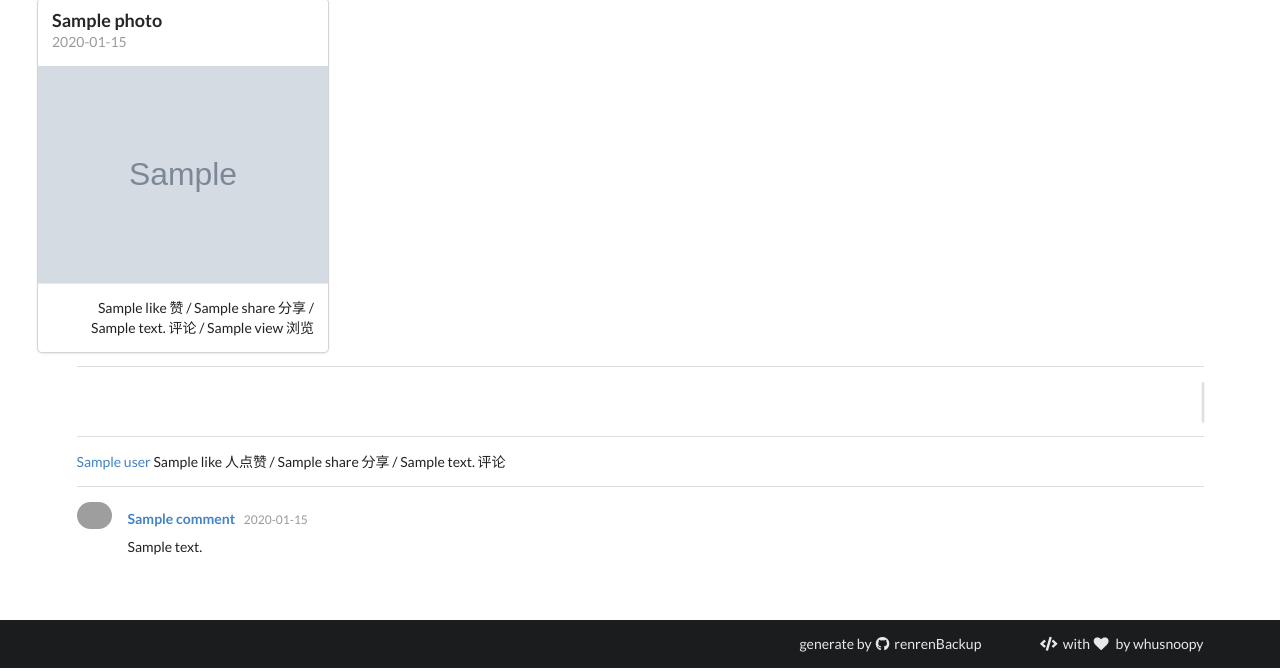
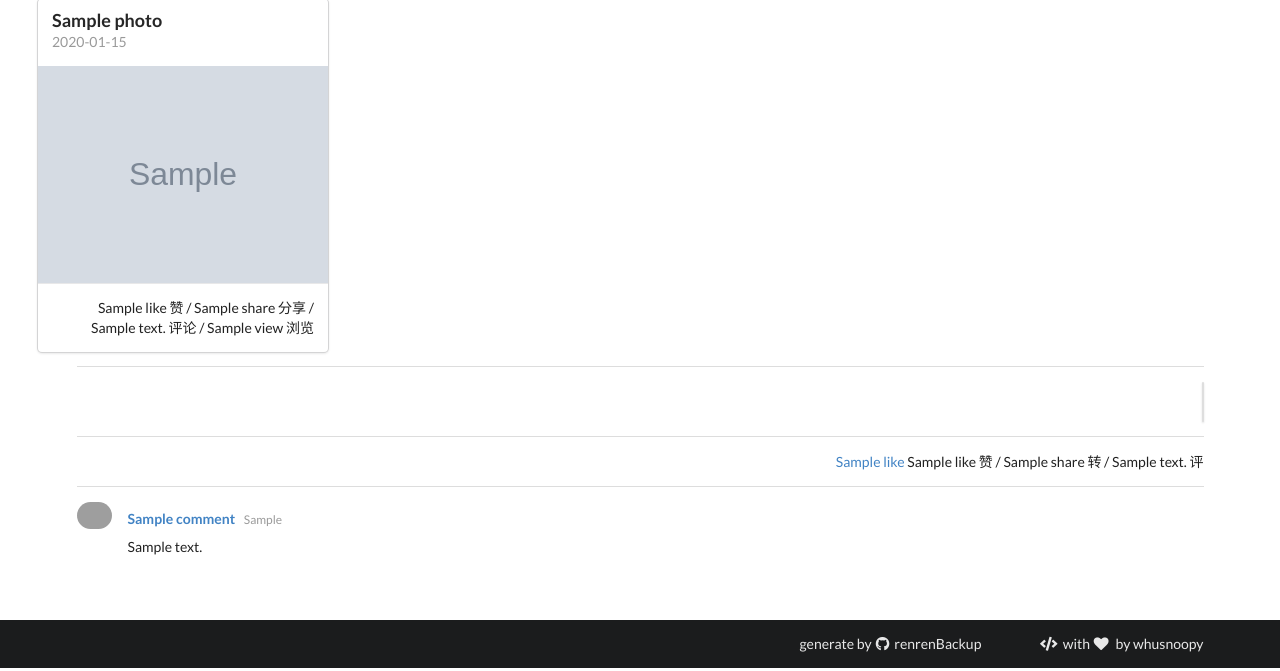
Before and after one commit to whusnoopy/renrenBackup, a Flask app: template templates/album.html in a window 1280 px wide. Shown: the part 129-800 px from the top of the page. Run offline with Flask 2, Linux system fonts and the light colour scheme; the template is opened without the code that fills it: most values are stand-ins (such as "Sample title", 1, 10 or a date in 2020); grey boxes marked "Sample" are stand-in pictures; some libraries are stand-ins or nearby versions; grey boxes are pictures that could not be loaded.

Commit message:
MOD: 相册详情页直接显示点赞和评论

```diff
--- a/templates/album.html
+++ b/templates/album.html
@@ -1,5 +1,5 @@
 {% extends "layout.html" %}
-{% from "utils.html" import pager %}
+{% from "utils.html" import pager, like_list, comments_list %}
 
 {% block content %}
 <h2 class="ui dividing header">
@@ -30,38 +30,14 @@
 
 {{ pager('album_detail_page', page, total_page, album.id) }}
 
-<div class="album-extra">
-    <div class="ui divider"></div>
-    <div class="album-likes">
-        {% for l in likes %}
-            {% if index0 %},{% endif %}
-            <a href="http://www.renren.com/profile.do?id={{ l.uid }}" target="_blank">{{ users[l.uid].name }}</a>
-        {% endfor %}
-        {% if album.like > 8 %}等{% endif %}
-        {{ album.like }} 人点赞 / {{ album.share }} 分享 / {{ album.comment }} 评论
-    </div>
-    <div class="ui divider"></div>
-    <div class="ui feed album-comments">
-        {% for c in comments %}
-        <div class="event">
-            <div class="label">
-                <a href="http://www.renren.com/profile.do?id={{ c.authorId }}" target="_blank">
-                    <img src="{{ users[c.authorId].headPic }}">
-                </a>
-            </div>
-            <div class="content">
-                <div class="summary">
-                    <a href="http://www.renren.com/profile.do?id={{ c.authorId }}" target="_blank">{{ c.authorName }}</a>
-                    <div class="date">
-                        {{ c.t.strftime("%Y-%m-%d %H:%M") }}
-                    </div>
-                </div>
-                <div class="extra text">
-                    {{ c.content|safe }}
-                </div>
-            </div>
-        </div>
-        {% endfor %}
-    </div>
+<div class="ui divider"></div>
+<div class="entry-info">
+    <span class="entry-stat">
+        {{ like_list(likes) }}
+        {% if album.like > 0 %}等{% endif %}
+        {{ album.like }} 赞 / {{ album.share }} 转 / {{ album.comment }} 评
+    </span>
 </div>
+<div class="ui divider"></div>
+{{ comments_list(comments) }}
 {% endblock %}
--- a/web.py
+++ b/web.py
@@ -97,14 +97,10 @@ def album_detail_page(album_id=0, page=0):
         abort(404)
     total_page = int(math.ceil(album['count']*1.0 / config.ITEMS_PER_PAGE))
 
-    comments = list(Comment.select().where(Comment.entry_id==album_id).order_by(Comment.t).dicts())
-    likes = list(Like.select().where(Like.entry_id==album_id).dicts())
-
-    uids = list(set([c['authorId'] for c in comments] + [l['uid'] for l in likes]))
-    users = dict([(u['uid'], {'name': u['name'], 'headPic': u['headPic']}) for u in User.select().where(User.uid.in_(uids)).dicts()])
+    extra = entry_comments_api(entry_id=album_id)
 
     photos = list(Photo.select().where(Photo.album_id==album_id).order_by(Photo.pos).paginate(page, config.ITEMS_PER_PAGE).dicts())
-    return render_template("album.html", album=album, page=page, total_page=total_page, comments=comments, likes=likes, users=users, photos=photos)
+    return render_template("album.html", album=album, page=page, total_page=total_page, photos=photos, **extra)
 
 
 @app.route('/photo/<int:photo_id>')
```
